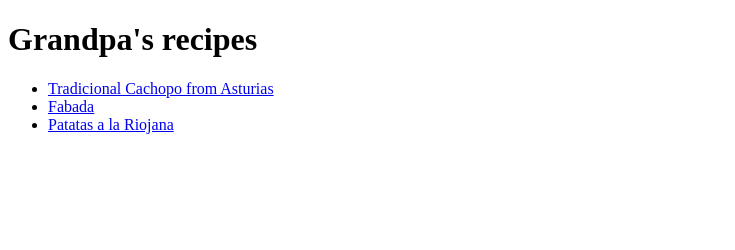
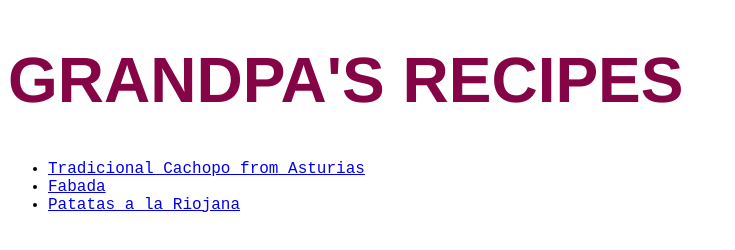
Before and after one commit to mu-di/odin-recipes, a plain HTML site: page index.html in a window 1280 px wide. Shown: the whole page, without its empty margins (0-735 px from the left). Drawn offline with Linux system fonts and the light colour scheme.

Commit message:
Same but with some css

```diff
--- a/index.html
+++ b/index.html
@@ -4,9 +4,10 @@
     <meta charset="UTF-8">
     <meta name="viewport" content="width=device-width, initial-scale=1.0">
     <title>Grandpa's recipes</title>
+    <link href="style.css" rel="stylesheet" />
 </head>
 <body>
-    <h1>Grandpa's recipes</h1>
+    <h1 class="heading">GRANDPA'S RECIPES</h1>
     <ul>
         <li><a href="recipes/cachopo.html">Tradicional Cachopo from Asturias</a></li>
         <li><a href="recipes/fabada.html">Fabada</a></li>
--- /dev/null
+++ b/style.css
@@ -0,0 +1,8 @@
+.heading {
+    font-family: Helvetica;
+    color: #840446;
+    font-size: 64px;
+}
+*{
+    font-family: 'Courier New', Courier, monospace;
+}
```
Also changed, not shown: recipes/cachopo.html (+2 -1 lines), recipes/fabada.html (+2 -1 lines), recipes/patatas.html (+2 -1 lines).
